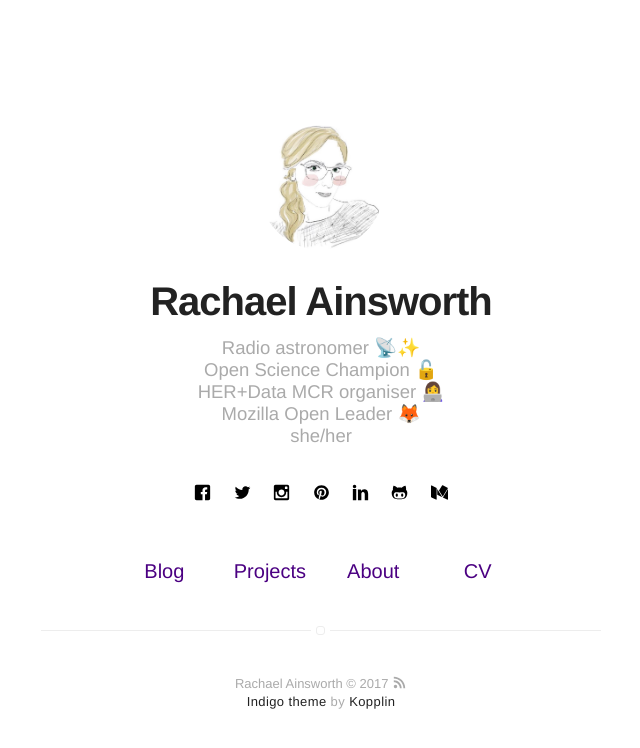
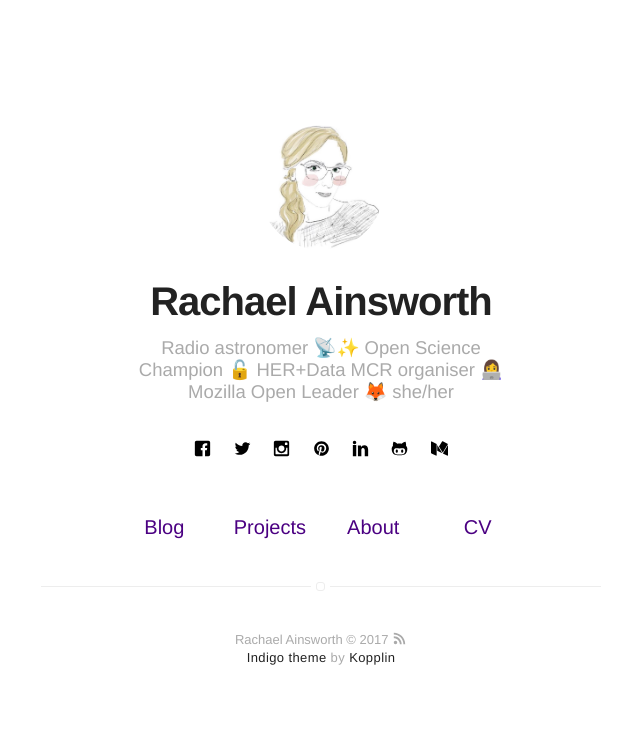
Before and after one commit to rainsworth/rainsworth.github.io_old, a Jekyll site: the page built from index.html, in a window 1280 px wide. Shown: the top 748 px of the page, without its empty margins (319-959 px from the left). Built offline with Jekyll 4.4.1, drawn with Linux system fonts in a browser that asks for light colours.

Commit message:
updated bio

```diff
--- a/_config.yml
+++ b/_config.yml
@@ -1,6 +1,6 @@
 # main text of home
 name: Rachael Ainsworth
-bio: Radio astronomer 📡✨ <br> Open Science Champion 🔓 <br> HER+Data MCR organiser 👩‍💻 <br> Mozilla Open Leader 🦊 <br> she/her
+bio: Radio astronomer 📡✨ Open Science Champion 🔓 HER+Data MCR organiser 👩‍💻 Mozilla Open Leader 🦊 she/her
 
 # twitter summary info
 description: Adventures in astrophysics and data science.
```
